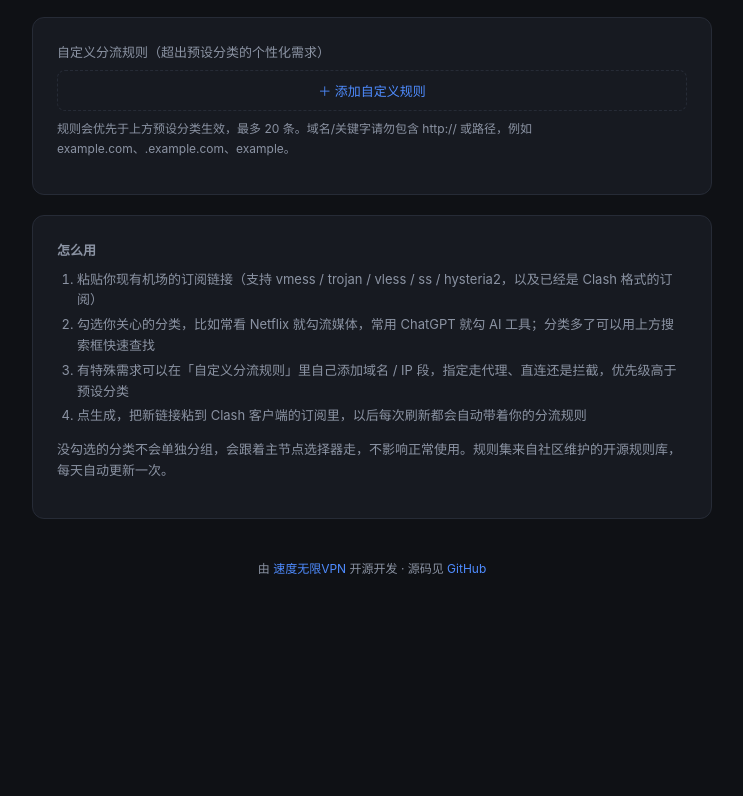
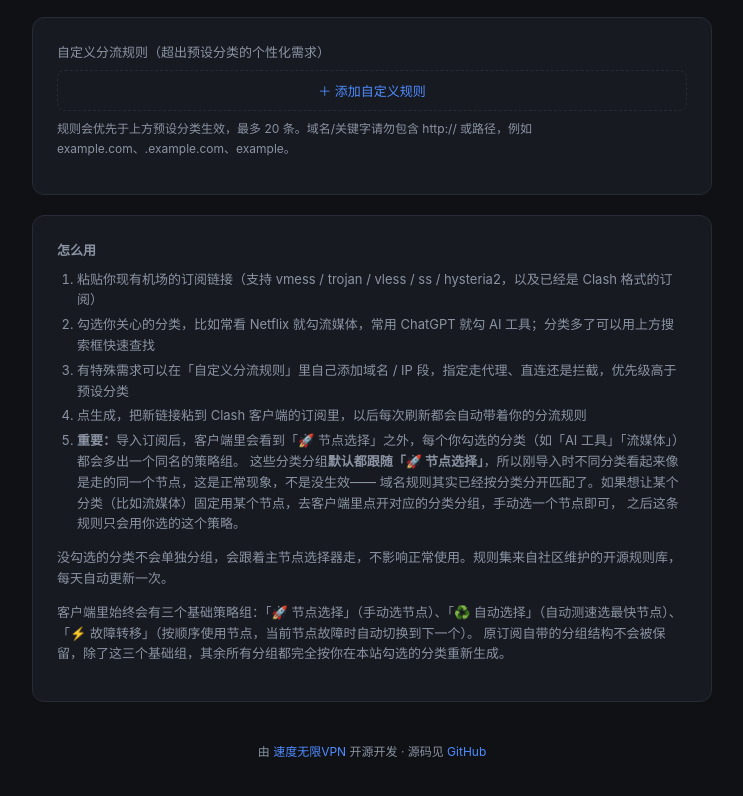
Before and after one commit to suduwuxiantop/sub-flow, a website: page public/index.html in a window 1280 px wide. Shown: the part 466-1262 px from the top of the page, without its empty margins (268-1011 px from the left). Before the commit the page ends 1124 px from the top, so only its background shows below. Drawn offline with Linux system fonts and the light colour scheme; no server answers.

Commit message:
Explain fallback group and preset-only grouping in UI hints

```diff
--- a/public/index.html
+++ b/public/index.html
@@ -196,8 +196,18 @@
       <li>勾选你关心的分类，比如常看 Netflix 就勾流媒体，常用 ChatGPT 就勾 AI 工具；分类多了可以用上方搜索框快速查找</li>
       <li>有特殊需求可以在「自定义分流规则」里自己添加域名 / IP 段，指定走代理、直连还是拦截，优先级高于预设分类</li>
       <li>点生成，把新链接粘到 Clash 客户端的订阅里，以后每次刷新都会自动带着你的分流规则</li>
+      <li>
+        <strong>重要：</strong>导入订阅后，客户端里会看到「🚀 节点选择」之外，每个你勾选的分类（如「AI 工具」「流媒体」）都会多出一个同名的策略组。
+        这些分类分组<strong>默认都跟随「🚀 节点选择」</strong>，所以刚导入时不同分类看起来像是走的同一个节点，这是正常现象，不是没生效——
+        域名规则其实已经按分类分开匹配了。如果想让某个分类（比如流媒体）固定用某个节点，去客户端里点开对应的分类分组，手动选一个节点即可，
+        之后这条规则只会用你选的这个策略。
+      </li>
     </ol>
     <p>没勾选的分类不会单独分组，会跟着主节点选择器走，不影响正常使用。规则集来自社区维护的开源规则库，每天自动更新一次。</p>
+    <p>
+      客户端里始终会有三个基础策略组：「🚀 节点选择」（手动选节点）、「♻️ 自动选择」（自动测速选最快节点）、「⚡ 故障转移」（按顺序使用节点，当前节点故障时自动切换到下一个）。
+      原订阅自带的分组结构不会被保留，除了这三个基础组，其余所有分组都完全按你在本站勾选的分类重新生成。
+    </p>
   </div>
 
   <footer>
```
